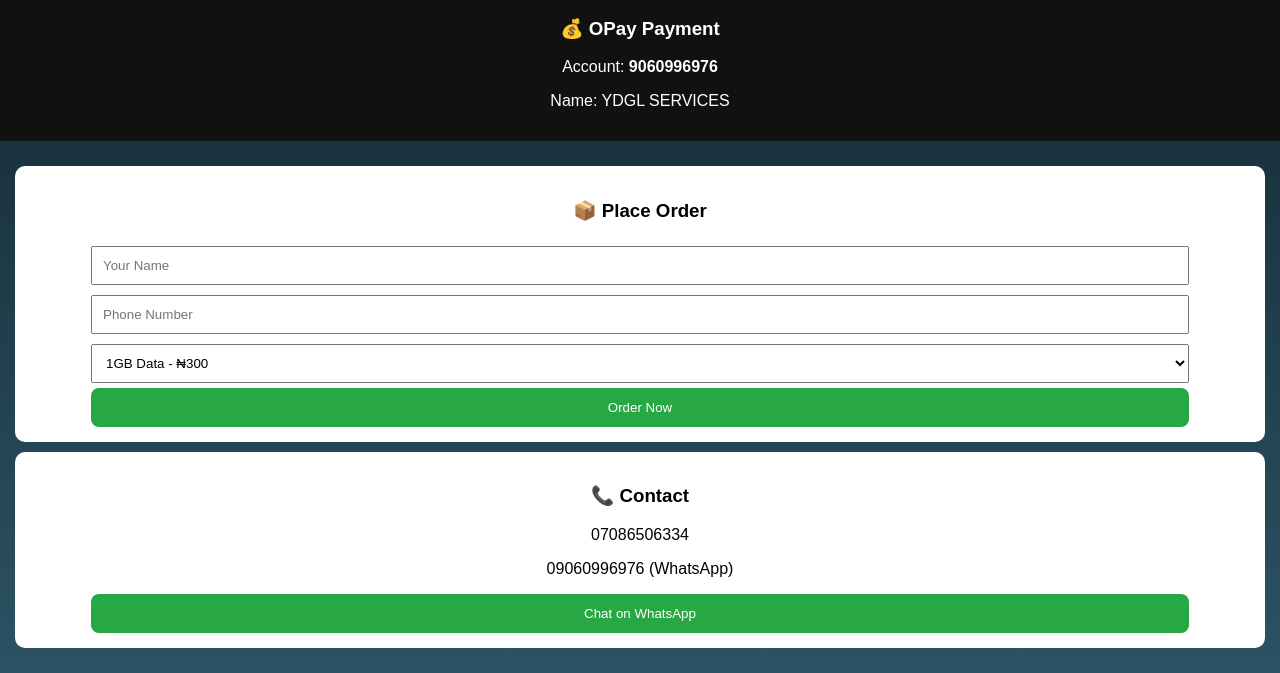
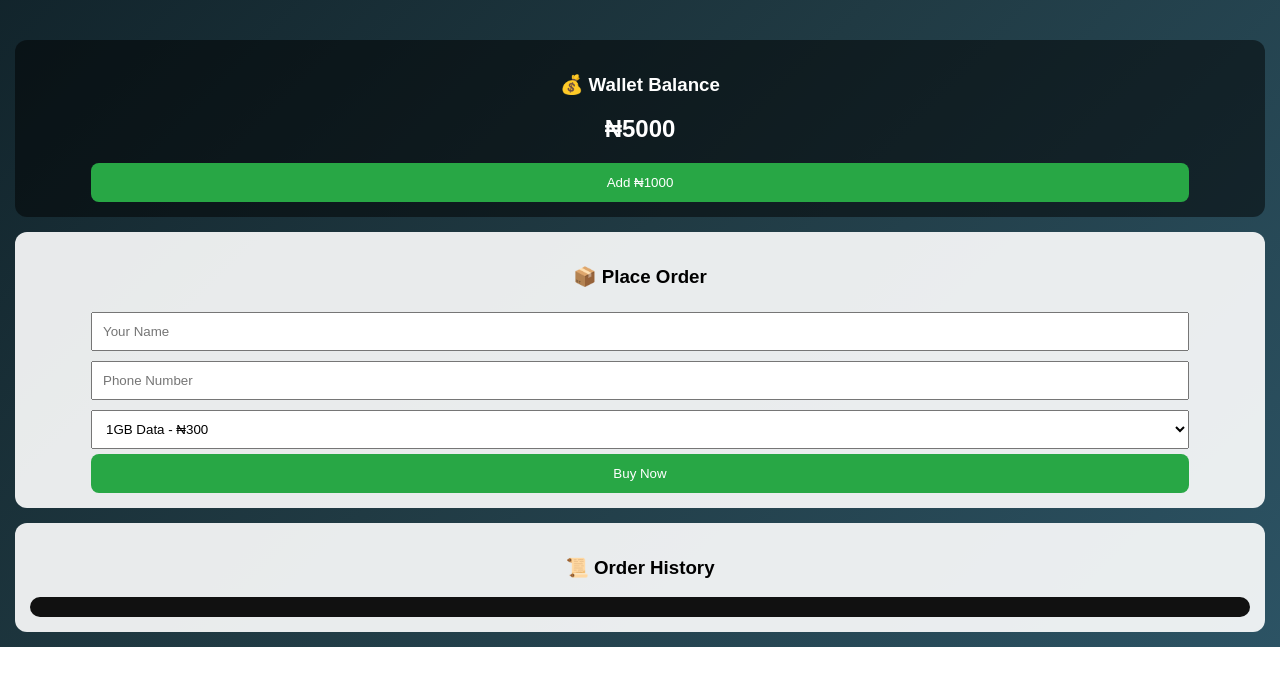
Before and after one commit to gwalloxhub/YDGL.com, a plain HTML site: page index.html in a window 1280 px wide. Shown: the part 176-849 px from the top of the page. After the commit the page ends 823 px from the top, so only its background shows below. Drawn offline with Linux system fonts and the light colour scheme.

Commit message:
Update index.html

```diff
--- a/index.html
+++ b/index.html
@@ -1,4 +1,4 @@
- HTML
+HTML
 <!DOCTYPE html>
 <html>
 <head>
@@ -6,37 +6,50 @@
 <meta name="viewport" content="width=device-width, initial-scale=1">
 
 <style>
+
 body{
   margin:0;
   font-family:Arial;
-  background:linear-gradient(#0f2027,#2c5364);
+  background:linear-gradient(135deg,#0f2027,#203a43,#2c5364);
   color:white;
+  text-align:center;
 }
 
+/* HEADER */
 header{
-  text-align:center;
   padding:20px;
 }
 
-.container{
-  padding:15px;
+.logo{
+  width:100px;
+  border-radius:50%;
 }
 
+/* BALANCE */
+.balance{
+  background:rgba(0,0,0,0.5);
+  margin:15px;
+  padding:15px;
+  border-radius:12px;
+}
+
+/* CARD */
 .card{
-  background:white;
+  background:rgba(255,255,255,0.9);
   color:black;
   padding:15px;
-  margin:10px 0;
-  border-radius:10px;
-  text-align:center;
+  margin:15px;
+  border-radius:12px;
 }
 
+/* INPUT */
 input, select{
   width:90%;
   padding:10px;
   margin:5px;
 }
 
+/* BUTTON */
 button{
   width:90%;
   padding:12px;
@@ -46,28 +59,31 @@
   border-radius:8px;
 }
 
-.opay{
+/* HISTORY */
+.history{
+  text-align:left;
+  max-height:150px;
+  overflow:auto;
   background:#111;
-  padding:15px;
-  text-align:center;
+  padding:10px;
+  border-radius:10px;
 }
+
 </style>
 </head>
 
 <body>
 
 <header>
+<img src="logo.jpg" class="logo">
 <h2>YDGL SMART SERVICES</h2>
-<p>Fast • Secure • Reliable</p>
 </header>
 
-<div class="opay">
-<h3>💰 OPay Payment</h3>
-<p>Account: <b>9060996976</b></p>
-<p>Name: YDGL SERVICES</p>
+<div class="balance">
+<h3>💰 Wallet Balance</h3>
+<h2 id="bal">₦5000</h2>
+<button onclick="addMoney()">Add ₦1000</button>
 </div>
-
-<div class="container">
 
 <div class="card">
 
@@ -83,42 +99,58 @@
 <option value="100">POS - ₦100</option>
 </select>
 
-<button onclick="order()">Order Now</button>
+<button onclick="buy()">Buy Now</button>
 
 </div>
 
 <div class="card">
-<h3>📞 Contact</h3>
-<p>07086506334</p>
-<p>09060996976 (WhatsApp)</p>
-
-<button onclick="chat()">Chat on WhatsApp</button>
-</div>
-
+<h3>📜 Order History</h3>
+<div class="history" id="history"></div>
 </div>
 
 <script>
 
-function order(){
+let balance = localStorage.getItem("bal") || 5000;
+let history = localStorage.getItem("his") || "";
+
+document.getElementById("bal").innerText = "₦" + balance;
+document.getElementById("history").innerHTML = history;
+
+function addMoney(){
+balance = parseInt(balance) + 1000;
+localStorage.setItem("bal", balance);
+document.getElementById("bal").innerText = "₦" + balance;
+alert("Balance updated!");
+}
+
+function buy(){
 
 let name = document.getElementById("name").value;
 let phone = document.getElementById("phone").value;
 let amount = document.getElementById("service").value;
 
 if(!name || !phone){
-alert("Fill all details");
+alert("Fill details");
 return;
 }
 
-let msg = `NEW ORDER:%0AName:${name}%0APhone:${phone}%0AAmount:₦${amount}%0AStatus: I will pay via OPay`;
-
-window.open(`https://wa.me/2349060996976?text=${msg}`);
-
-alert("Send payment to OPay: 9060996976 and send proof on WhatsApp.");
+if(balance < amount){
+alert("Not enough balance");
+return;
 }
 
-function chat(){
-window.location.href="https://wa.me/2349060996976";
+balance -= amount;
+localStorage.setItem("bal", balance);
+document.getElementById("bal").innerText = "₦" + balance;
+
+let record = `<p>✔ ${name} bought ₦${amount}</p>`;
+history += record;
+
+localStorage.setItem("his", history);
+document.getElementById("history").innerHTML = history;
+
+alert("Order Successful!");
+
 }
 
 </script>
```
